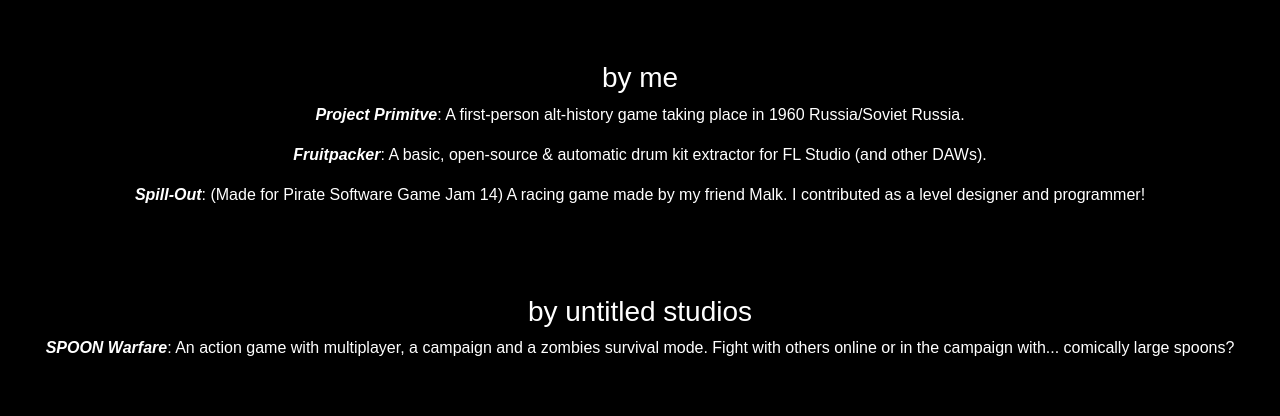
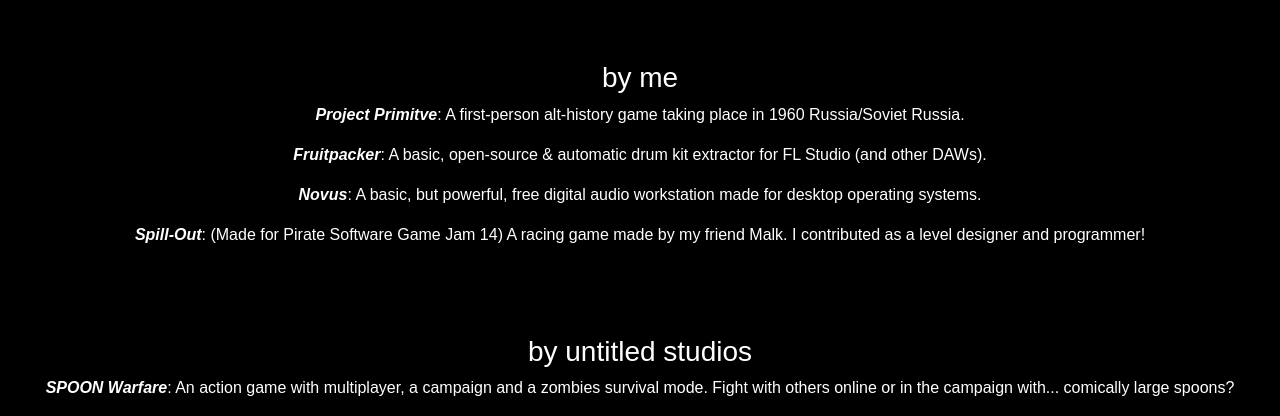
Before and after one commit to zekticezy/zekticezy.github.io, a plain HTML site: page projects.html in a window 1280 px wide. Shown: the part 467-883 px from the top of the page. Before the commit the page ends 843 px from the top, so only its background shows below. Drawn offline with nearby package versions, Linux system fonts and the light colour scheme.

Commit message:
added novus to projects

```diff
--- a/projects.html
+++ b/projects.html
@@ -34,6 +34,7 @@
             <h3 class="title">by me</h3>
             <p><b><i><a href="projectprimitive.html" style="color: white; text-decoration: none;">Project Primitve</a></i></b>: A first-person alt-history game taking place in 1960 Russia/Soviet Russia.</p>
             <p><b><i><a href="fruitpacker.html" style="color: white; text-decoration: none;">Fruitpacker</a></i></b>: A basic, open-source & automatic drum kit extractor for FL Studio (and other DAWs).</p>
+            <p><b><i><a href="https://novus.zekkie.dev/" style="color: white; text-decoration: none;">Novus</a></i></b>: A basic, but powerful, free digital audio workstation made for desktop operating systems.</p>
             <p><b><i><a href="https://itch.io/jam/pirate/rate/2492900" style="color: white; text-decoration: none;">Spill-Out</a></i></b>: (Made for Pirate Software Game Jam 14) A racing game made by my friend Malk. I contributed as a level designer and programmer!</p>
 
             <br>
```
